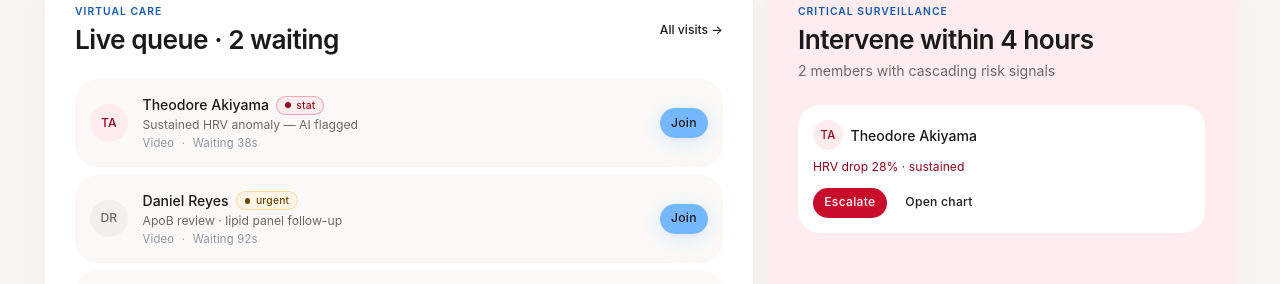
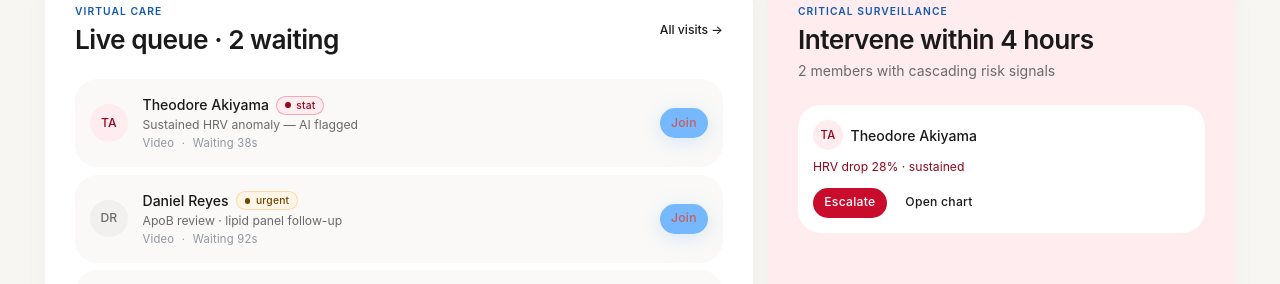
Before and after one commit to Soffi-Originals/helix-clinician-console, a Next.js app: page / in a window 1280 px wide. Shown: the part 917-1201 px from the top of the page. Built offline with nearby package versions, Linux system fonts and the light colour scheme.

Commit message:
Update files

```diff
--- a/app/globals.css
+++ b/app/globals.css
@@ -40,7 +40,7 @@
        Darkened from 62% L → 38% L to give 5–6:1 contrast on cream (AA pass). */
     --accent-strong: 213 80% 38%;  /* #135AB8 */
     --accent-subtle: 211 99% 95%;  /* very pale tint */
-    --accent-fg: 0 0% 10%;         /* dark text on light accent */
+    --accent-fg: 0 49.2% 57.4%;         /* dark text on light accent */
 
     /* ---- Status ---- */
     --success: 142 76% 64%;        /* #4ADE80 */
```
